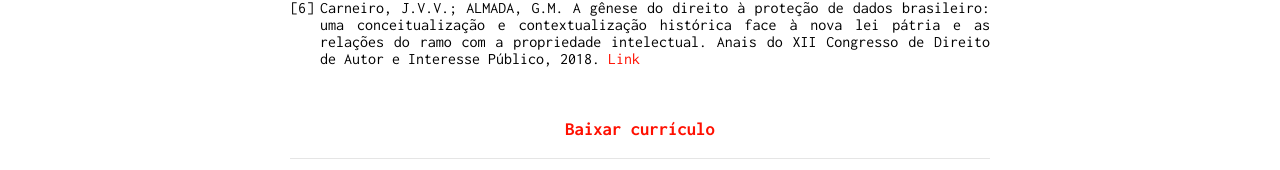
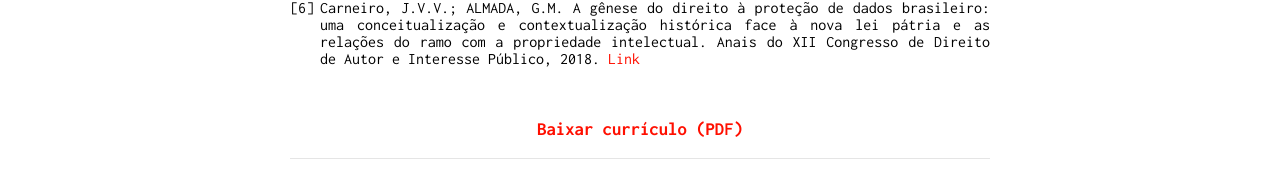
Before and after one commit to joaovvcarneiro/joaovvcarneiro.github.io, a Jekyll site: the page built from index.md, in a window 1280 px wide. Shown: the part 794-964 px from the top of the page. Built offline with Jekyll 4.4.1, drawn with Linux system fonts in a browser that asks for light colours.

Commit message:
Update index.md

```diff
--- a/index.md
+++ b/index.md
@@ -34,5 +34,5 @@ A interseção entre direito e as novas tecnologias. Pesquisas desenvolvidas em
 <br>
 
 <h3 class='curriculum'>
-  <a href='https://joaovvcarneiro.github.io/assets/curriculo.pdf'> Baixar currículo </a>
+  <a href='https://joaovvcarneiro.github.io/assets/curriculo.pdf'> Baixar currículo (PDF) </a>
 </h3>
```
